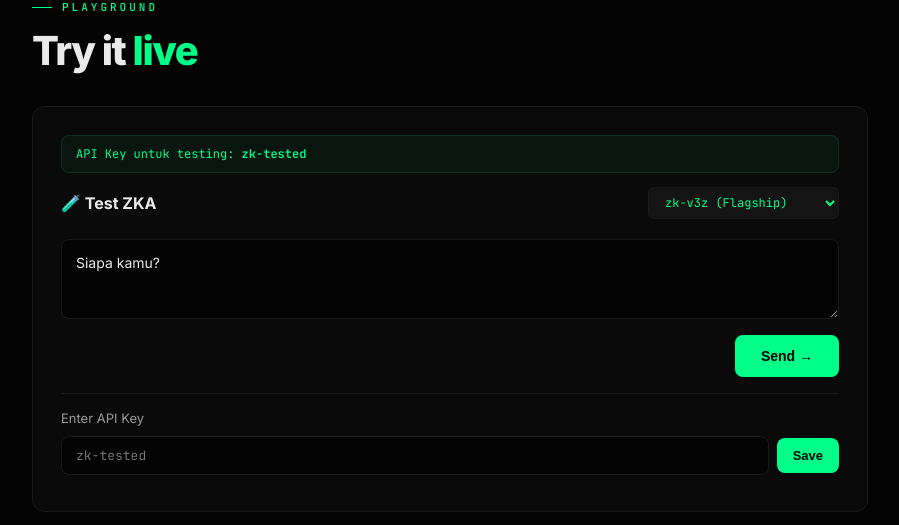
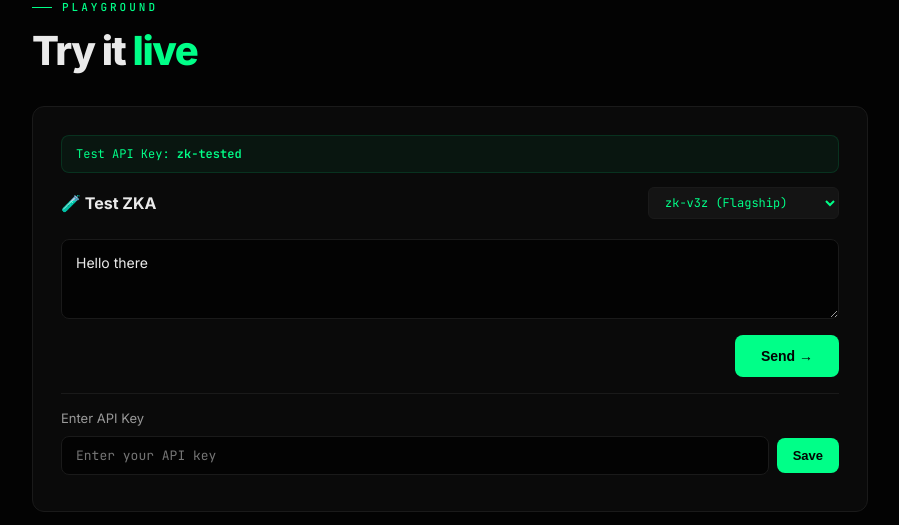
Before and after one commit to zeroknowledge0x/zka-model, a plain HTML site: page docs/index.html in a window 1280 px wide. Shown: the part 2678-3203 px from the top of the page, without its empty margins (190-1089 px from the left). Drawn offline with Linux system fonts and the light colour scheme.

Commit message:
fix: English text, default 'Hello there', test key note

```diff
--- a/docs/index.html
+++ b/docs/index.html
@@ -464,7 +464,7 @@ response = client.chat.completions.create(
           <h2 class="section-title">Try it <span class="green">live</span></h2>
         </div>
         <div class="playground-card reveal">
-          <div class="api-key-note" style="font-family:var(--mono);font-size:12px;color:var(--green);margin-bottom:14px;padding:10px 14px;background:rgba(0,255,136,0.05);border:1px solid rgba(0,255,136,0.12);border-radius:8px;">API Key untuk testing: <strong>zk-tested</strong></div>
+          <div class="api-key-note" style="font-family:var(--mono);font-size:12px;color:var(--green);margin-bottom:14px;padding:10px 14px;background:rgba(0,255,136,0.05);border:1px solid rgba(0,255,136,0.12);border-radius:8px;">Test API Key: <strong>zk-tested</strong></div>
           <div class="playground-header">
             <h3>🧪 Test ZKA</h3>
             <select class="model-select" id="model-sel">
@@ -473,7 +473,7 @@ response = client.chat.completions.create(
               <option value="zk-v1b">zk-v1b (Lightweight)</option>
             </select>
           </div>
-          <textarea class="play-input" id="play-msg" placeholder="Type a message...">Siapa kamu?</textarea>
+          <textarea class="play-input" id="play-msg" placeholder="Type a message...">Hello there</textarea>
           <div class="play-actions">
             <button class="btn btn-primary" id="play-btn" onclick="sendPlay()">Send →</button>
           </div>
@@ -481,7 +481,7 @@ response = client.chat.completions.create(
           <div class="api-key-section" style="margin-top:16px;padding-top:16px;border-top:1px solid var(--border);">
             <div style="font-size:13px;color:var(--text-2);margin-bottom:10px;">Enter API Key</div>
             <div style="display:flex;gap:8px;align-items:center;">
-              <input type="text" id="api-key-field" placeholder="zk-tested" style="flex:1;font-family:var(--mono);font-size:13px;padding:10px 14px;background:var(--bg);border:1px solid var(--border);border-radius:8px;color:var(--text);outline:none;" />
+              <input type="text" id="api-key-field" placeholder="Enter your API key" style="flex:1;font-family:var(--mono);font-size:13px;padding:10px 14px;background:var(--bg);border:1px solid var(--border);border-radius:8px;color:var(--text);outline:none;" />
               <button class="btn btn-primary" style="padding:10px 16px;font-size:13px;" onclick="saveApiKey()">Save</button>
             </div>
             <div id="api-key-status" style="font-size:12px;margin-top:8px;color:var(--text-3);"></div>
```
